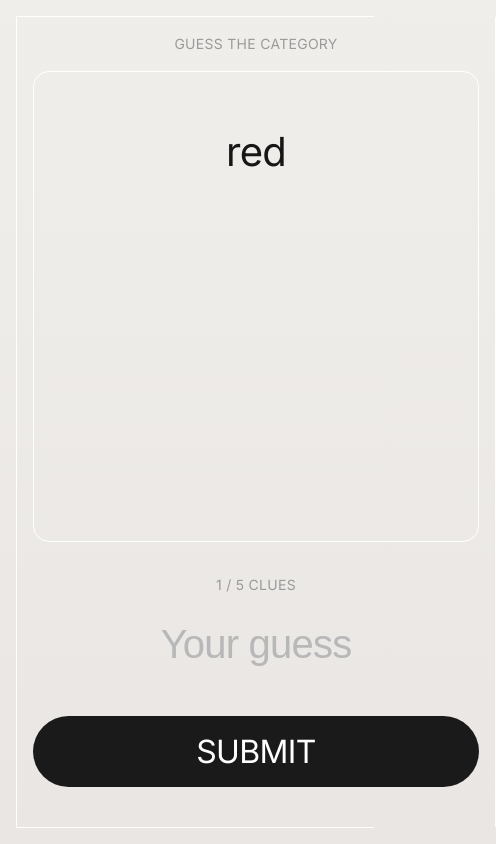
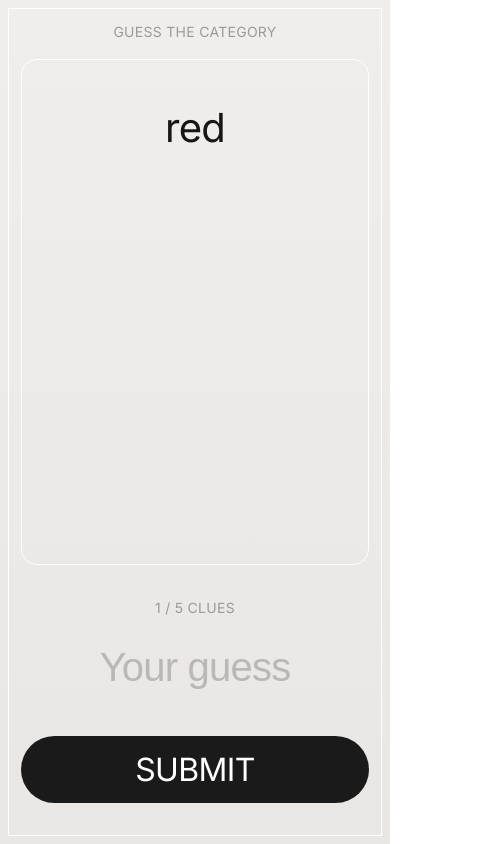
Before and after one commit to ana-rodrigues/word-game, a plain HTML site: page index.html in a window 390 px wide. Shown: the whole page, 496 px wide, since content can reach past the window. Drawn offline with Linux system fonts and the light colour scheme.

Commit message:
Responsiveness

```diff
--- a/css/styles.css
+++ b/css/styles.css
@@ -12,6 +12,7 @@
 html {
     height: 100%;
     background: linear-gradient(180deg, #f0eeeb 0%, #e9e6e4 100%);
+    font-size: 14px;
 }
 
 body {
@@ -48,7 +49,7 @@ body {
 }
 
 main {
-    min-width: 480px;
+    width: 100%;
     max-width: 480px;
     margin: 0 auto;
     padding: 16px 16px 40px 16px;
@@ -134,7 +135,7 @@ section {
     flex-direction: column;
     gap: 1.5rem;
     justify-content: center;
-    padding: 40px 24px;
+    padding: 24px;
 }
 
 .clue-item {
@@ -252,7 +253,7 @@ textarea:focus {
     display: flex;
     justify-content: center;
     align-items: center;
-    font-size: 0.875rem;
+    font-size: 40px;
     color: #9a9a9a;
     font-weight: 400;
 }
@@ -382,10 +383,28 @@ textarea:focus {
 
 /* Breakpoints */
 
-@media (max-width: 400px) {
+@media (max-width: 520px) {
+    body {
+        padding: 8px;
+    }
+
     main {
-        min-width: none;
-        max-width: 320px;
-        width: 100%;
+        padding: 12px 12px 32px 12px;
+    }
+
+    .clue-section {
+        padding: 12px;
+    }
+
+    .clues-container {
+        padding: 32px 16px;
+    }
+
+    .jumbo {
+        font-size: 40px;
+    }
+
+    .btn {
+        font-size: 32px;
     }
 }
```
